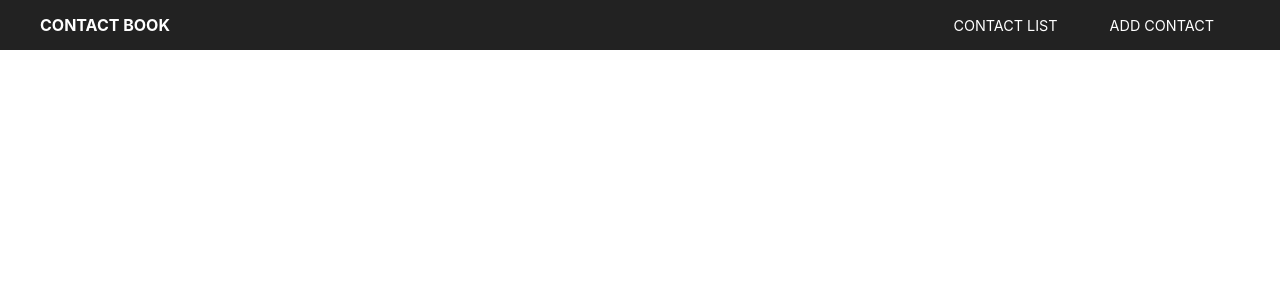
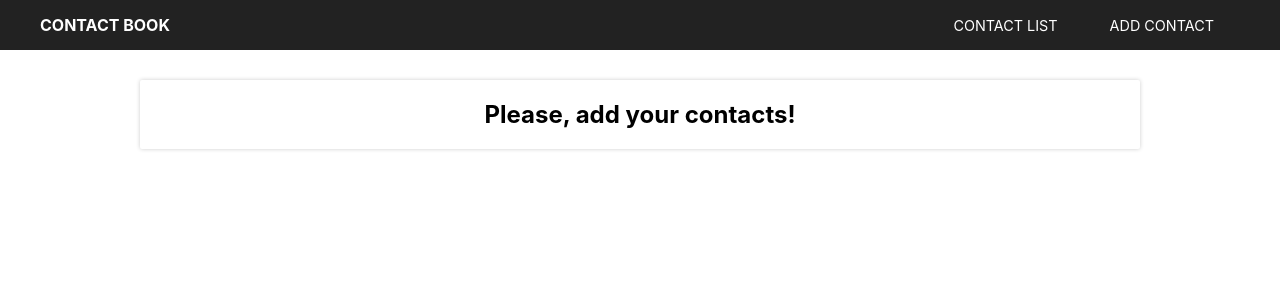
Before and after one commit to Nurjigit-Melis-uulu/contact-book, a React (Create React App) app: page / in a window 1280 px wide. Shown: the top 300 px of the page. Built offline with nearby package versions, Linux system fonts and the light colour scheme.

Commit message:
edit contact list

```diff
--- a/src/components/Contact/Contact.js
+++ b/src/components/Contact/Contact.js
@@ -5,12 +5,12 @@ function Contact(props) {
   return (
     <div className={classes.Contact}>
       <div className={classes.picture}>
-        <img src="" alt="" />
+        <img src={props.picture} alt="" />
       </div>
       <div className={classes.descript}>
-        <h3 className={classes.name} />
-        <p className={classes.email} />
-        <p className={classes.phone} />
+        <h3 className={classes.name}>{props.name}</h3>
+        <p className={classes.email}>{props.email}</p>
+        <p className={classes.phone}>{props.phone}</p>
       </div>
     </div>
   );
--- a/src/containers/ContactAdd/ContactAdd.js
+++ b/src/containers/ContactAdd/ContactAdd.js
@@ -54,8 +54,11 @@ class ContactAdd extends Component {
         "https://encrypted-tbn0.gstatic.com/images?q=tbn:ANd9GcQYm-KcyvHy3PDkmh0V9KzkUk26255h0RwthshiaoanTnfH2B_IRg";
     }
 
-    let array = this.props.contacts;
+    let array = [...this.props.contacts];
+
+    if (array.length === 0) {
       array.push({
+        id: array.length,
         name: this.state.name,
         email: this.state.email,
         number: this.state.email,
@@ -63,6 +66,25 @@ class ContactAdd extends Component {
       });
 
       this.props.onAddContact(array);
+    }
+
+    array.forEach(contact => {
+      if (
+        contact.name !== this.state.name &&
+        contact.email !== this.state.email &&
+        contact.number !== this.state.number
+      ) {
+        array.push({
+          id: array.length,
+          name: this.state.name,
+          email: this.state.email,
+          number: this.state.email,
+          picture: picAddress
+        });
+
+        this.props.onAddContact(array);
+      }
+    });
   };
 
   render() {
--- a/src/containers/ContactList/ContactList.js
+++ b/src/containers/ContactList/ContactList.js
@@ -1,4 +1,5 @@
 import React, { Component } from "react";
+import { connect } from "react-redux";
 
 import Contact from "../../components/Contact/Contact";
 import classes from "./ContactList.module.css";
@@ -6,12 +7,35 @@ import classes from "./ContactList.module.css";
 class ContactList extends Component {
   state = {};
   render() {
-    return (
-      <div className={classes.ContactList}>
-        <Contact />
-      </div>
-    );
+    let contact = <h2>Please, add your contacts!</h2>;
+
+    if ([...this.props.contacts].length > 0) {
+      contact = [...this.props.contacts].map(contact => {
+        return (
+          <Contact
+            key={contact.id}
+            name={contact.name}
+            email={contact.email}
+            number={contact.phone}
+            picture={contact.picture}
+          />
+        );
+      });
+    } else {
+      contact = <h2>Please, add your contacts!</h2>;
+    }
+
+    return <div className={classes.ContactList}>{contact}</div>;
   }
 }
 
-export default ContactList;
+const mapStateToProps = state => {
+  return {
+    contacts: state.contacts
+  };
+};
+
+export default connect(
+  mapStateToProps,
+  null
+)(ContactList);
--- a/src/containers/ContactList/ContactList.module.css
+++ b/src/containers/ContactList/ContactList.module.css
@@ -0,0 +1,10 @@
+.ContactList {
+  width: 100%;
+  max-width: 1000px;
+  border-radius: 2px;
+  box-shadow: 0 0 4px rgba(0, 0, 0, .2);
+  display: flex;
+  justify-content: center;
+  align-items: center;
+  margin: 30px auto;
+}
```
Lines whose indentation alone changed are shown as unchanged.
